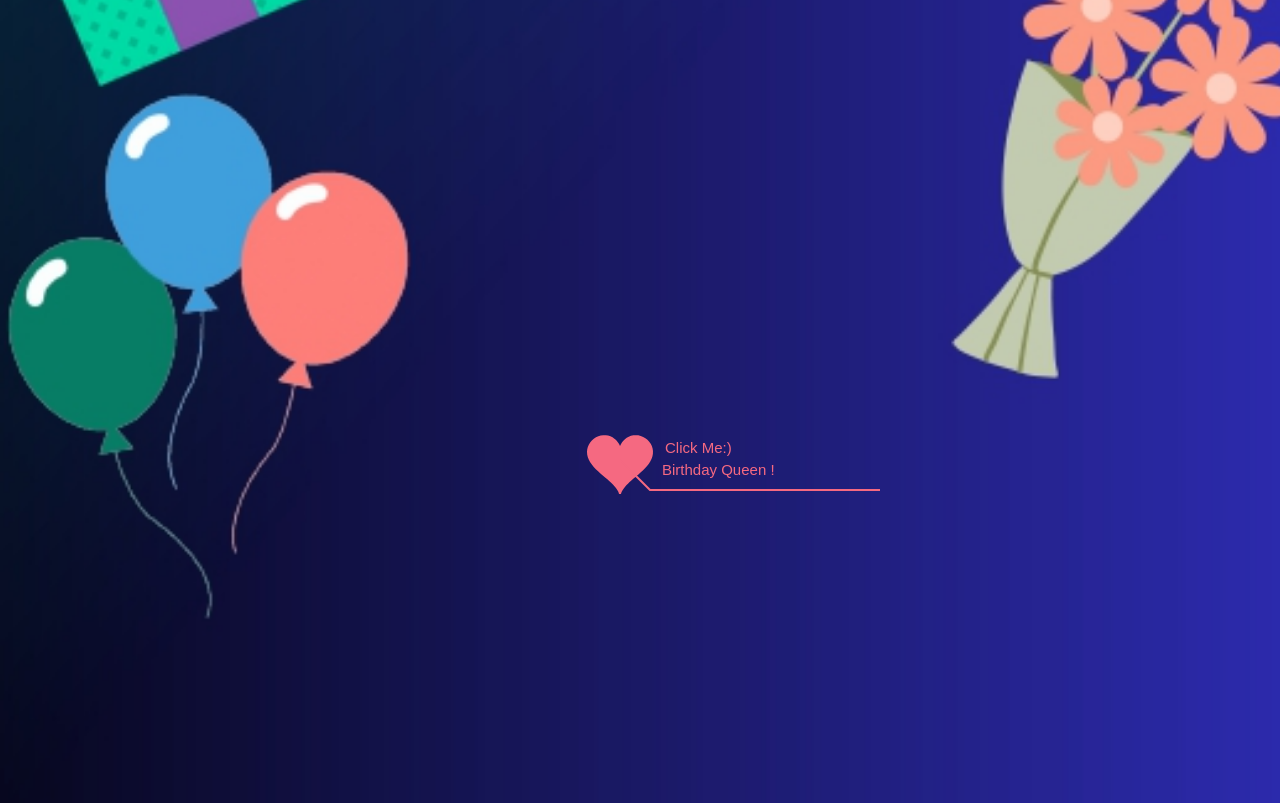
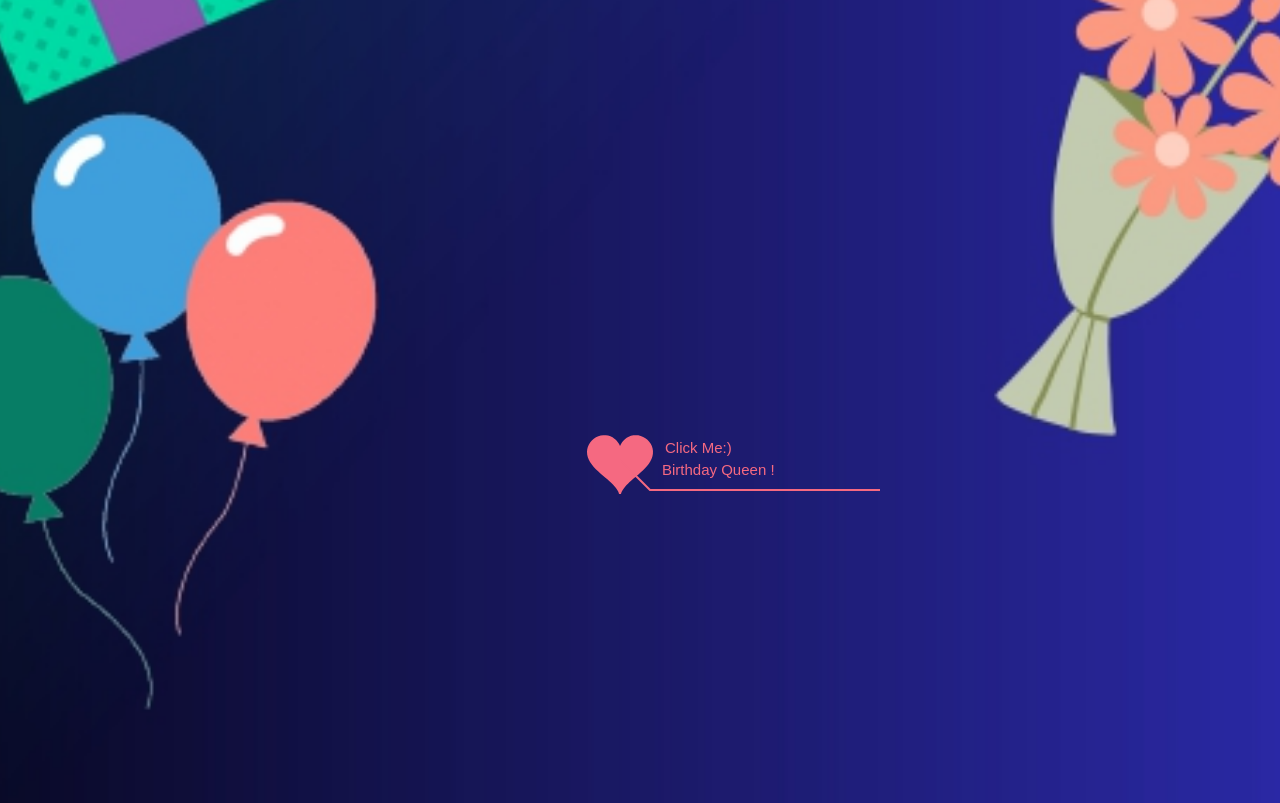
Before and after one commit to imran2487/Birthday-, a plain HTML site: page index.html in a window 1280 px wide. Shown: the part 880-1683 px from the top of the page. Drawn offline with Linux system fonts and the light colour scheme.

Commit message:
Update default.css

```diff
--- a/file/default.css
+++ b/file/default.css
@@ -2,7 +2,7 @@ body {
   margin: 0;
   padding: 0;
   background-image: url('../img2.jpg');
-  background-size: 145%;
+  background-size: 165%;
   background-repeat: no-repeat;
   background-position: center;
   font-size: 14px;
```
